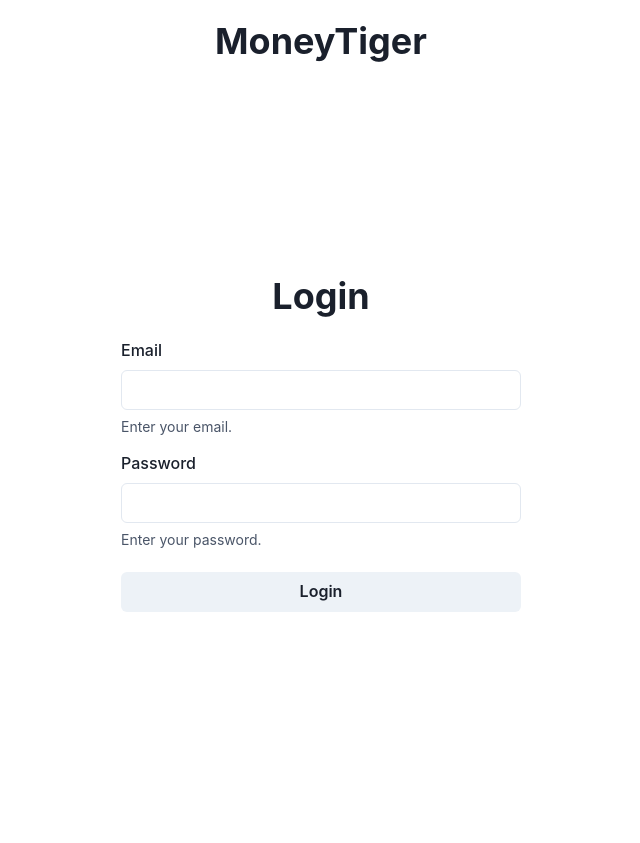
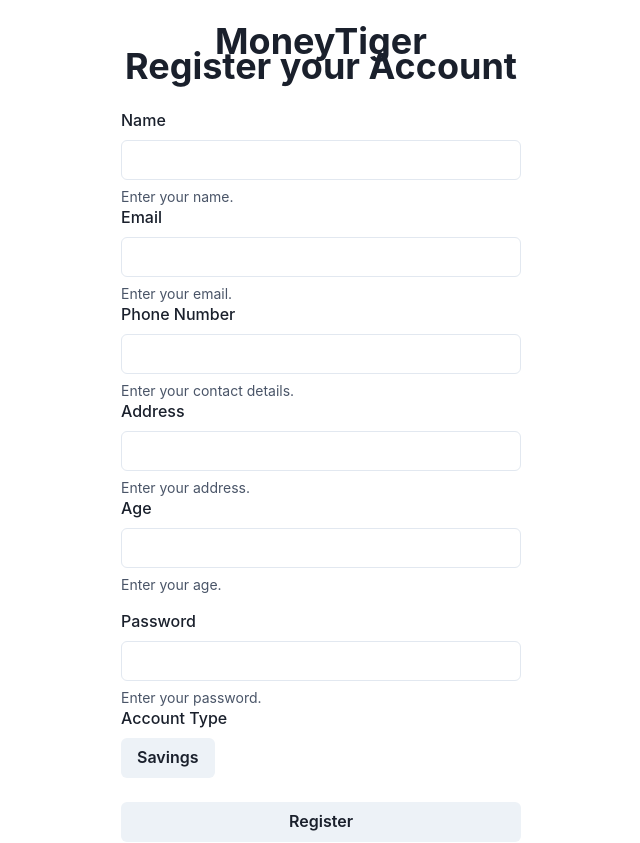
Before and after one commit to ronylee11/database-cloud-security, a React (Vite) app in the folder frontend/: page /signup in a window 1280 px wide. Shown: the whole page, without its empty margins (319-959 px from the left). Built offline with nearby package versions, Linux system fonts and the light colour scheme.

Commit message:
feat: add register page

```diff
--- a/frontend/package.json
+++ b/frontend/package.json
@@ -16,6 +16,7 @@
     "framer-motion": "^11.13.1",
     "react": "^18.3.1",
     "react-dom": "^18.3.1",
+    "react-icons": "^5.4.0",
     "react-router-dom": "^7.0.2"
   },
   "devDependencies": {
--- a/frontend/src/App.jsx
+++ b/frontend/src/App.jsx
@@ -1,5 +1,6 @@
 import './App.css'
 import Login from './pages/Login'
+import Register from './pages/Register'
 import { BrowserRouter, Routes, Route } from "react-router-dom";
 
 function App() {
@@ -9,7 +10,7 @@
     <BrowserRouter>
       <Routes>
         <Route path="/" element={<Login />} />
-        <Route path="/signup" element={<Login />} />
+        <Route path="/signup" element={<Register />} />
         <Route path="/dashboard" element={<Login />} />
       </Routes>
     </BrowserRouter>
--- /dev/null
+++ b/frontend/src/pages/Register.jsx
@@ -0,0 +1,222 @@
+import { useState, useEffect } from "react";
+import {
+  Box,
+  Button,
+  FormControl,
+  FormLabel,
+  Input,
+  FormErrorMessage,
+  FormHelperText,
+  Flex,
+  useToast,
+  Heading,
+  Menu,
+  MenuButton,
+  MenuList,
+  MenuItem,
+} from "@chakra-ui/react";
+
+import { useNavigate } from "react-router-dom";
+
+const Register = () => {
+  const toast = useToast();
+  const navigate = useNavigate();
+  const [status, setStatus] = useState("");
+
+  const [email, setEmail] = useState("");
+  const [name, setName] = useState("");
+  const [password, setPassword] = useState("");
+  const [phoneNum, setPhoneNum] = useState("");
+  const [address, setAddress] = useState("");
+  const [age, setAge] = useState();
+  const [accountType, setAccountType] = useState("Savings")
+  const [error, setError] = useState()
+
+  const handlePhoneNumChange = (e) => setPhoneNum(e.target.value)
+  const handleAddressChange = (e) => setAddress(e.target.value)
+  const handleAgeChange = (e) => setAge(e.target.value)
+  const handleNameChange = (e) => setName(e.target.value)
+  const handleEmailChange = (e) => setEmail(e.target.value);
+  const handlePasswordChange = (e) => setPassword(e.target.value);
+
+  async function fetchData() {
+    try {
+      const json_data = {
+        email: email,
+        password: password,
+        name: name,
+        phoneNum: phoneNum,
+        address: address,
+        age: age,
+        accountType: accountType
+      }
+      console.log(json_data)
+
+      const response = await fetch("http://localhost:3001/api/users", {
+        method: "POST",
+        headers: {
+          'Content-Type': 'application/json'
+        },
+        body: JSON.stringify(json_data)
+      })
+
+      const data = await response.json();
+      if (response.status === 201) {
+        setStatus("success");
+      } else {
+        setError(data.message)
+        setStatus("failed");
+      }
+    }
+    catch (err) {
+      console.error(err)
+      setError(err)
+      setStatus("failed");
+    }
+  }
+
+  const handleSubmit = (e) => {
+    e.preventDefault();
+    fetchData();
+
+    // need help on this one, doesnt reset for some reason
+    if (status === "success") {
+      setEmail("")
+      setName("")
+      setPassword("")
+      setPhoneNum("")
+      setAddress("")
+    }
+  };
+
+  useEffect(() => {
+    if (status === "success") {
+      toast({
+        title: "Registration success",
+        status: "success",
+        duration: 3000,
+        isClosable: true
+      });
+    }
+    else if (status === "failed") {
+      toast({
+        title: `Registration failed: ${error}`,
+        status: "error",
+        duration: 3000,
+        isClosable: true
+      });
+    }
+
+    // for avoiding repeated toasts
+    setStatus("");
+  }, [status]);
+
+  return (
+    <>
+      <Flex alignItems="center" justifyContent="center">
+        <Heading mb={-10} p={5}>MoneyTiger</Heading>
+      </Flex>
+      <Flex
+        alignItems="center"
+        justifyContent="center"
+        flexDir="column"
+        width="100vw"
+        height="100vh"
+      >
+        <Box>
+          <Heading mb={5}>Register your Account</Heading>
+        </Box>
+        <Box minWidth={["300px", "400px"]}>
+          <form onSubmit={handleSubmit}>
+            <FormControl>
+              <FormLabel>Name</FormLabel>
+              <Input type="text" value={name} onChange={handleNameChange} />
+              {name ? (
+                <FormErrorMessage>Name is required.</FormErrorMessage>
+              ) : (
+                <FormHelperText>Enter your name.</FormHelperText>
+              )}
+            </FormControl>
+            <FormControl>
+              <FormLabel>Email</FormLabel>
+              <Input type="email" value={email} onChange={handleEmailChange} />
+              {email ? (
+                <FormErrorMessage>Email is required.</FormErrorMessage>
+              ) : (
+                <FormHelperText>Enter your email.</FormHelperText>
+              )}
+            </FormControl>
+
+            <FormControl>
+              <FormLabel>Phone Number</FormLabel>
+              <Input type="text" value={phoneNum} onChange={handlePhoneNumChange} />
+              {phoneNum ? (
+                <FormErrorMessage>Phone number is required.</FormErrorMessage>
+              ) : (
+                <FormHelperText>Enter your contact details.</FormHelperText>
+              )}
+            </FormControl>
+
+            <FormControl>
+              <FormLabel>Address</FormLabel>
+              <Input type="text" value={address} onChange={handleAddressChange} />
+              {address ? (
+                <FormErrorMessage>Address is required.</FormErrorMessage>
+              ) : (
+                <FormHelperText>Enter your address.</FormHelperText>
+              )}
+            </FormControl>
+
+            <FormControl>
+              <FormLabel>Age</FormLabel>
+              <Input type="number" value={age} onChange={handleAgeChange} />
+              {age ? (
+                <FormErrorMessage>Age is required.</FormErrorMessage>
+              ) : (
+                <FormHelperText>Enter your age.</FormHelperText>
+              )}
+            </FormControl>
+
+            <FormControl mt={4}>
+              <FormLabel>Password</FormLabel>
+              <Input
+                type="password"
+                value={password}
+                onChange={handlePasswordChange}
+              />
+              {password ? (
+                <FormErrorMessage>Password is required.</FormErrorMessage>
+              ) : (
+                <FormHelperText>Enter your password.</FormHelperText>
+              )}
+            </FormControl>
+
+            <FormControl>
+              <FormLabel>Account Type</FormLabel>
+              <Menu>
+                {({ isOpen }) => (
+                  <>
+                    <MenuButton isActive={isOpen} as={Button} >
+                      {accountType}
+                    </MenuButton>
+                    <MenuList>
+                      <MenuItem onClick={() => setAccountType("Savings")}>Savings</MenuItem>
+                      <MenuItem onClick={() => setAccountType("Checking")}>Checking</MenuItem>
+
+                    </MenuList>
+                  </>
+                )}
+              </Menu>
+            </FormControl>
+
+            <Button type="submit" mt={6} width="100%">
+              Register
+            </Button>
+          </form>
+        </Box>
+      </Flex>
+    </>
+  );
+};
+
+export default Register;
```
Also changed, not shown: frontend/src/components/ui/menu.jsx (added, +92 -0 lines), 2 other files (tests, documents, lock files or other folders).
